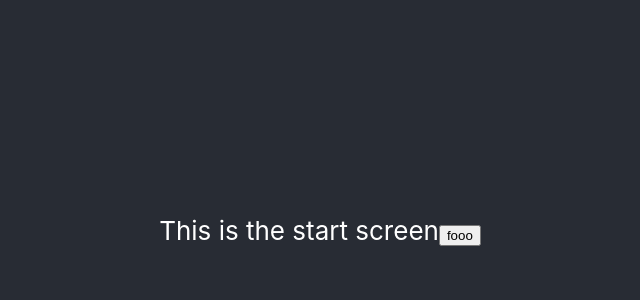
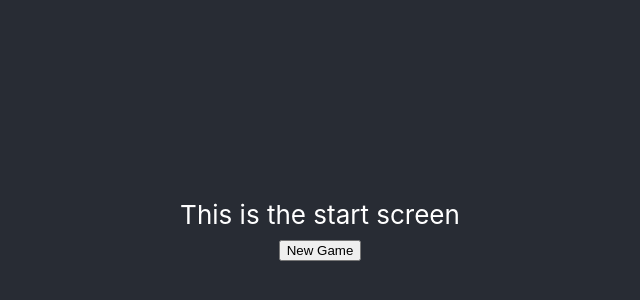
Before and after one commit to Arch-vile/starck, a React (Create React App) app in the folder ui/: page / in a window 1280 px wide. Shown: the part 170-470 px from the top of the page, without its empty margins (320-960 px from the left). Built offline with nearby package versions, Linux system fonts and the light colour scheme.

Commit message:
Use dispatch

```diff
--- a/ui/src/App.tsx
+++ b/ui/src/App.tsx
@@ -1,22 +1,27 @@
-import React, {useState} from 'react';
+import React, {useReducer, useState} from 'react';
 import './App.css';
 import StartScreen from "./views/startScreen/StartScreen";
-import {State, View} from "./model";
-import GameScreen from "./views/GameScreen";
+import {reducer, State, View} from "./model";
+import GameScreen from "./views/gameScreen/GameScreen";
 
 const initialState: State = {
-  currentView: View.START
+  uiStore: {
+    currentView: View.START
+  },
+  dataStore: {
+    games: []
+  }
 };
 
 function App() {
 
-  const [state, setState] = useState(initialState);
+  const [state, dispatch] = useReducer(reducer, initialState);
 
   return (
     <div className="App">
       <header className="App-header">
-        { state.currentView === View.START  && <StartScreen state={state} setState={setState}/> }
-        { state.currentView === View.GAME  && <GameScreen state={state} setState={setState}/> }
+        { state.uiStore.currentView === View.START  && <StartScreen state={state} dispatch={dispatch}/> }
+        { state.uiStore.currentView === View.GAME  && <GameScreen state={state} dispatch={dispatch}/> }
       </header>
     </div>
   );
--- a/ui/src/model.ts
+++ b/ui/src/model.ts
@@ -3,13 +3,69 @@ export enum View {
   GAME
 }
 
-export interface State {
+interface UIStore {
   currentView: View
 }
 
+interface Player {
+  name: string
+}
 
-export const createActions = (setState: any) => {
+interface Point {
+  serve: Player,
+  goal: Player
+}
+
+interface Game {
+  homeTeam: Player[]
+  points: Point[]
+}
+
+interface DataStore {
+  games: Game[]
+}
+
+export interface State {
+  uiStore: UIStore,
+  dataStore: DataStore
+}
+
+export interface Action {
+  type: string
+}
+
+export function reducer(state: State, action: Action) {
+  switch (action.type) {
+    case 'GameView':
+      {
+        console.log("reducer")
+        const foo = Object.assign({}, state)
+        foo.uiStore.currentView = View.GAME
+        return foo
+      }
+    default:
+      throw new Error();
+  }
+}
+
+export const createActions = (state: State, setState: any) => {
+
+  function setView(view: View) {
+    setState({uiStore: {currentView: view}});
+  }
+
+  function newGame() {
+    console.log('new game')
+    const games = state.dataStore.games
+    games.push({ homeTeam: [{name: 'mikko'}], points: []})
+    setState({ dataStore: { games: games }})
+  }
+
   return {
-    setView: (view: View) => setState({currentView: view})
+    newGame: () => {
+      newGame()
+      // setView(View.GAME)
+    },
+    setView: setView
   };
 }
--- a/ui/src/views/GameScreen.tsx
+++ /dev/null
@@ -1,15 +0,0 @@
-import React from 'react';
-import {State, View, createActions} from "../model";
-
-interface Props {
-  state: State,
-  setState: any
-}
-
-function GameScreen(props: Props) {
-  return (
-    <div >This is the game screen</div>
-  );
-}
-
-export default GameScreen;
--- /dev/null
+++ b/ui/src/views/gameScreen/GameScreen.tsx
@@ -0,0 +1,31 @@
+import React from 'react';
+import {State, View, createActions, Action} from "../../model";
+
+interface Props {
+  state: State,
+  dispatch: (action:Action) => any
+}
+
+function GameScreen(props: Props) {
+
+ console.log(JSON.stringify(props))
+
+  return (
+    <div >This is the game screen
+      <div>
+        <div>
+          Team 1
+          {/*<button>Players: {props.state.dataStore.games[0].homeTeam.length}</button>*/}
+          <button>Goals: 5</button>
+        </div>
+        <div>
+          Team 2
+          <button>Players: 4</button>
+          <button>Goals: 5</button>
+        </div>
+      </div>
+    </div>
+  );
+}
+
+export default GameScreen;
--- a/ui/src/views/startScreen/StartScreen.tsx
+++ b/ui/src/views/startScreen/StartScreen.tsx
@@ -1,18 +1,19 @@
 import React, {useState} from 'react';
-import {State, View, createActions} from "../../model";
+import {State, View, createActions, Action} from "../../model";
 
 interface Props {
   state: State,
-  setState: any
+  dispatch: (action:Action) => any
 }
 
 function StartScreen(props: Props) {
 
-  const actions = createActions(props.setState);
+  // const actions = createActions(props.state, props.setState);
 
   return (
     <div >This is the start screen
-  <button onClick={() => actions.setView(View.GAME)}>fooo</button>
+      <br/>
+  <button onClick={() => props.dispatch({type: 'GameView'})}>New Game</button>
     </div>
   );
 }
```
